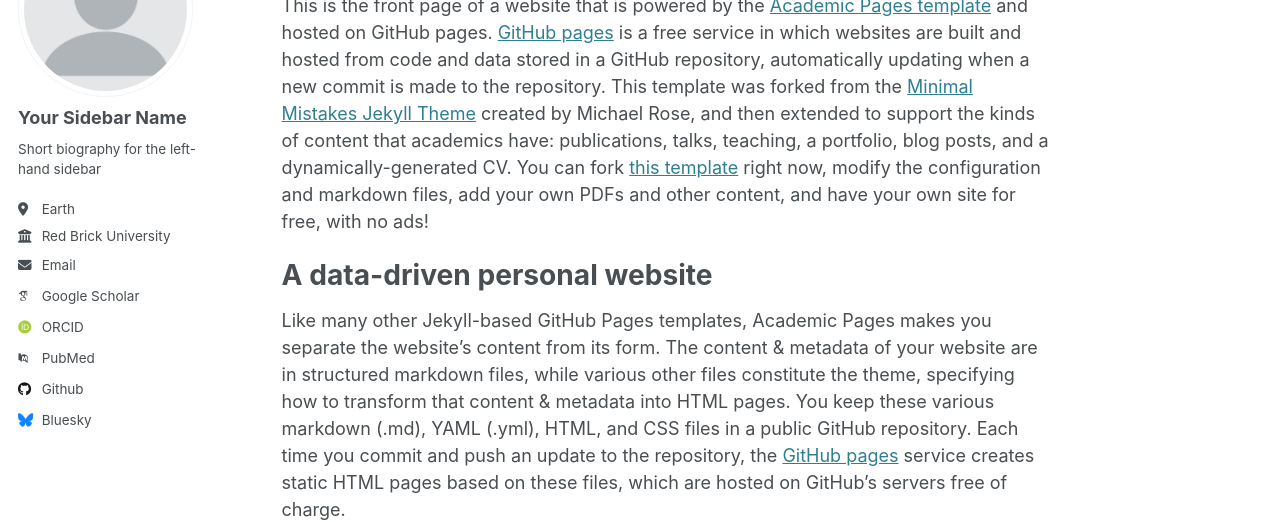
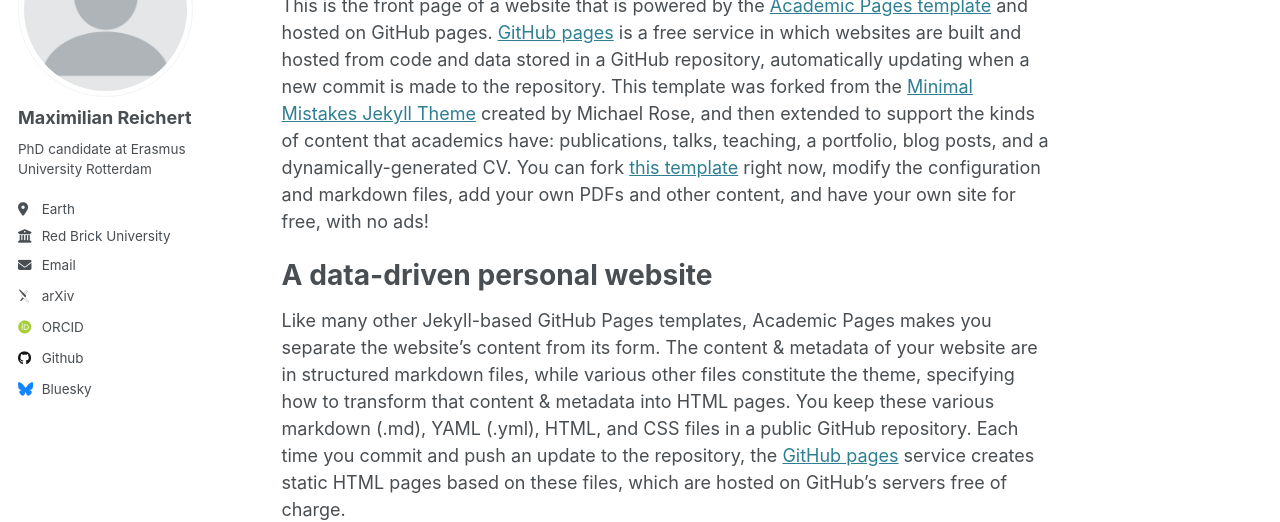
Before and after one commit to mischewu/mischewu.github.io, a Jekyll site: the page built from _pages/about.md, in a window 1280 px wide. Shown: the part 184-706 px from the top of the page. Built offline with Jekyll 4.4.1, drawn with Linux system fonts in a browser that asks for light colours; some web fonts are replaced.

Commit message:
Update _config.yml

```diff
--- a/_config.yml
+++ b/_config.yml
@@ -22,21 +22,20 @@ repository               : "mischewu/mischewu.github.io"
 author:
   # Biographic information
   avatar           : "profile.png"
-  name             : "Your Sidebar Name"
+  name             : "Maximilian Reichert"
   pronouns         : # example: "she/her"
-  bio              : "Short biography for the left-hand sidebar"
+  bio              : "PhD candidate at Erasmus University Rotterdam"
   location         : "Earth"
   employer         : "Red Brick University"
   uri              : # URL
   email            : "none@example.org"
 
   # Academic websites
-  arxiv            : # URL - Update with the correct link to your profile
-  googlescholar    : "https://scholar.google.com/citations?user=PS_CX0AAAAAJ"
+  arxiv            : "https://osf.io/zs2gu/"
   impactstory      : # URL
-  orcid            : "http://orcid.org/yourorcidurl"
+  orcid            : "https://orcid.org/0009-0003-8352-7288"
   semantic         : # URL
-  pubmed           : "https://www.ncbi.nlm.nih.gov/pubmed/?term=john+snow"
+  pubmed           : # "https://www.ncbi.nlm.nih.gov/pubmed/?term=john+snow"
   researchgate     : # URL
   scopus           : # URL
 
@@ -44,12 +43,12 @@ author:
   bitbucket        : # Username - Update with your username on the site
   codepen          : # Username
   dribbble         : # Username
-  github           : "academicpages"
+  github           : "mischewu"
   kaggle           : # Username
   stackoverflow    : # User number or user number and name (i.e., use "1" or "1/jeff-atwood")
 
   # Social media
-  bluesky          : "bsky.app" # Replace this with you Bluesky username
+  bluesky          : "mischewu" # Replace this with you Bluesky username
   facebook         : # Username
   flickr           : # Username
   foursquare       : # Username
@@ -130,7 +129,7 @@ yandex_site_verification :
 
 # Social Sharing
 twitter:
-  username               : &twitter
+  username               : # &twitter
 facebook:
   username               :
   app_id                 :
```
